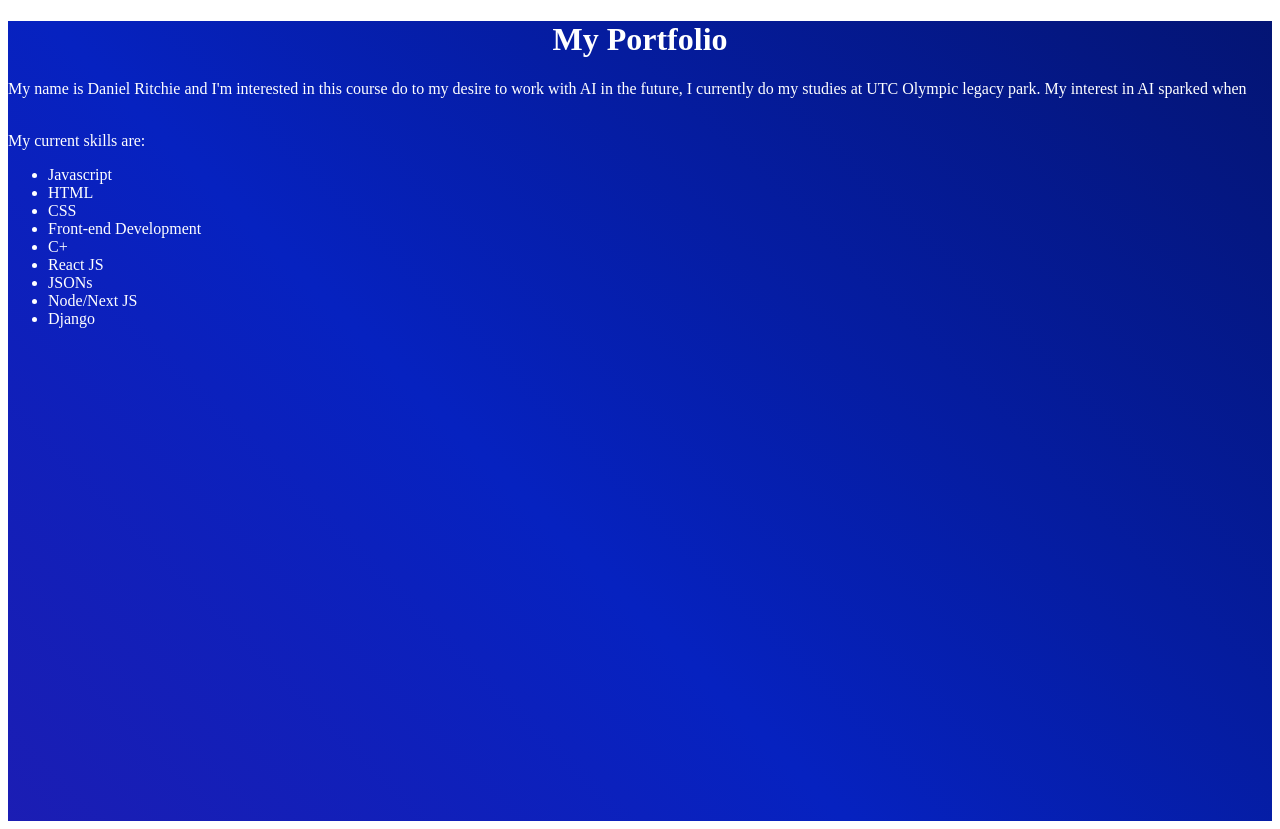
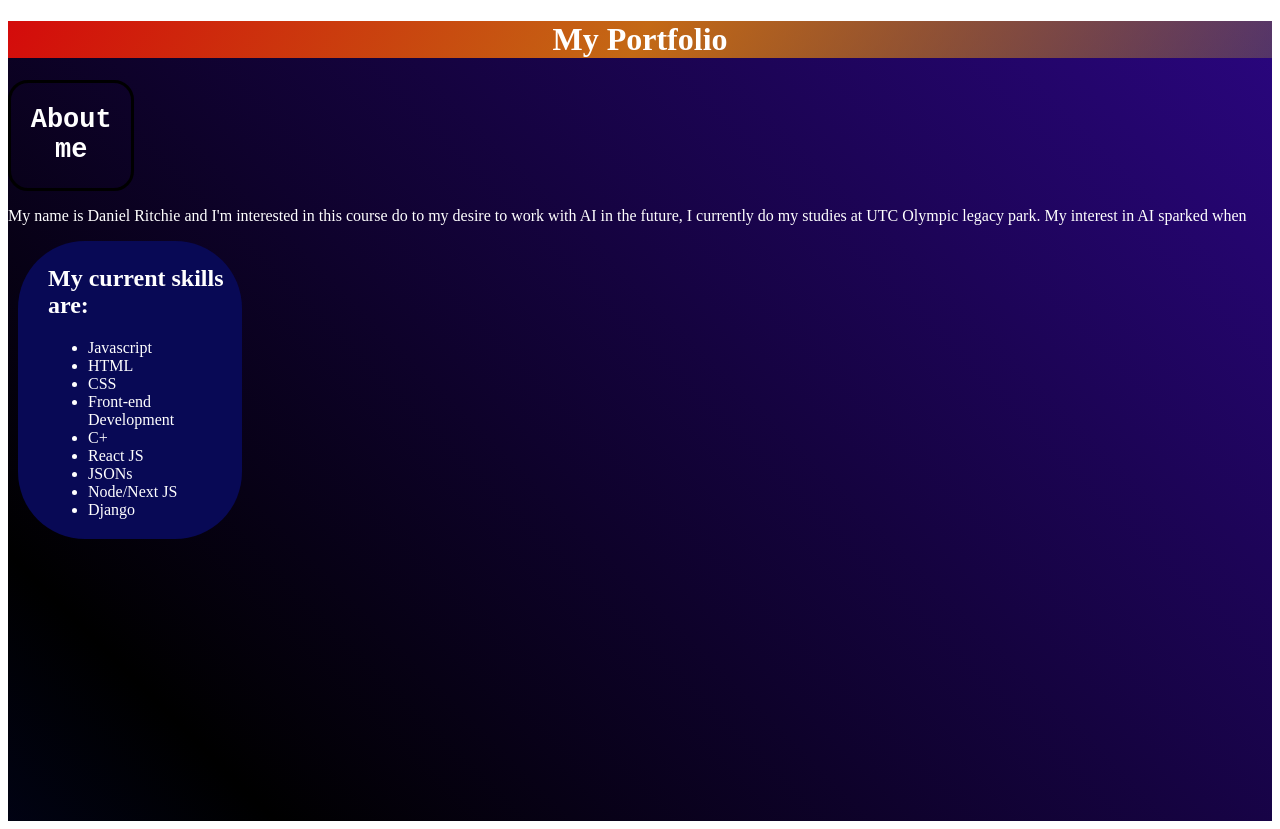
Before and after one commit to dritchie-1/dritchie-1.github.io, a plain HTML site: page Portfolio02.html in a window 1280 px wide. Drawn offline with Linux system fonts and the light colour scheme.

Commit message:
Portfolio changes upload

```diff
--- /dev/null
+++ b/Index Page CSS.css
@@ -0,0 +1,23 @@
+.a:link {
+    color: rgb(255, 255, 255);
+}
+
+a:hover {
+    color: rgb(255, 0, 0);
+}
+
+a:visited {
+    color: rgb(255, 255, 255);
+}
+
+a:active {
+    color: rgb(255, 255, 255);
+}
+
+.body {
+    background-color: black;
+}
+
+h1 {
+    color: white;
+}
--- a/Portfolio02.css
+++ b/Portfolio02.css
@@ -4,9 +4,9 @@
     height: 100vh;
     justify-content: center;
     align-items: center;
-    background: linear-gradient(45deg, #541192, #0622c0, #000000);
+    background: linear-gradient(45deg, #081ddb, #000000, #480ada);
     background-size: 300% 300%;
-    animation: gradientAnimation 3s infinite alternate;
+    animation: gradientAnimation 2s infinite alternate;
 }
 
 @keyframes gradientAnimation {
@@ -16,6 +16,44 @@
 
 
 .title{
-    color: rgb(255, 255, 255);
     text-align: center;
+    background: linear-gradient(120deg, rgb(212, 11, 11), rgba(238, 130, 6, 0.8), rgba(255, 240, 24, 0.2));
+    transform: skewX(0deg);
+    animation: shine 4s infinite;
 }
+
+@keyframes shine {
+    0% {
+        left: -100%;
+
+    }
+    100% {
+        left: 100%;
+    }
+}
+
+.column {
+    float: left;
+    width: 15%;
+    padding: 4px;
+    border-radius: 67px;
+    margin-left: 10px;
+    padding-left: 30px;
+}
+
+.row::after {
+    content: "";
+    display: table;
+    clear: both;
+}
+
+.about {
+    font-family: 'Courier New', Courier, monospace;
+    font-size: large;
+    border: 3px solid rgb(0, 0, 0);
+    border-radius: 20px;
+    box-sizing: border-box;
+    width:10%;
+    text-align: center;
+
+}
--- a/Portfolio02.html
+++ b/Portfolio02.html
@@ -8,10 +8,11 @@
     <div class="body">
         <body>
             <h1 class="title">My Portfolio</h1>
-            <p>
-                My name is Daniel Ritchie and I'm interested in this course do to my desire to work with AI in the future, I currently do my studies at UTC Olympic legacy park. My interest in AI sparked when
-            <div>
-            <br>My current skills are:
+            <div class="about"><h2>About me</h2></div>
+            <p>My name is Daniel Ritchie and I'm interested in this course do to my desire to work with AI in the future, I currently do my studies at UTC Olympic legacy park. My interest in AI sparked when</p>
+            <div class="row">
+                <div class="column" style="background-color: rgb(8, 9, 85);">
+                    <h2>My current skills are:</h2>
                         <ul>
                             <li>Javascript</li>
                             <li>HTML</li>
@@ -24,7 +25,7 @@
                             <li>Django</li>
                         </ul>
                 </div>
-            </p>
+            </div>
         </body>
     </div>
 </html>
```
Also changed, not shown: Index Page.html (added, +13 -0 lines), ContactPage.html (added). Lines whose indentation alone changed are shown as unchanged.
